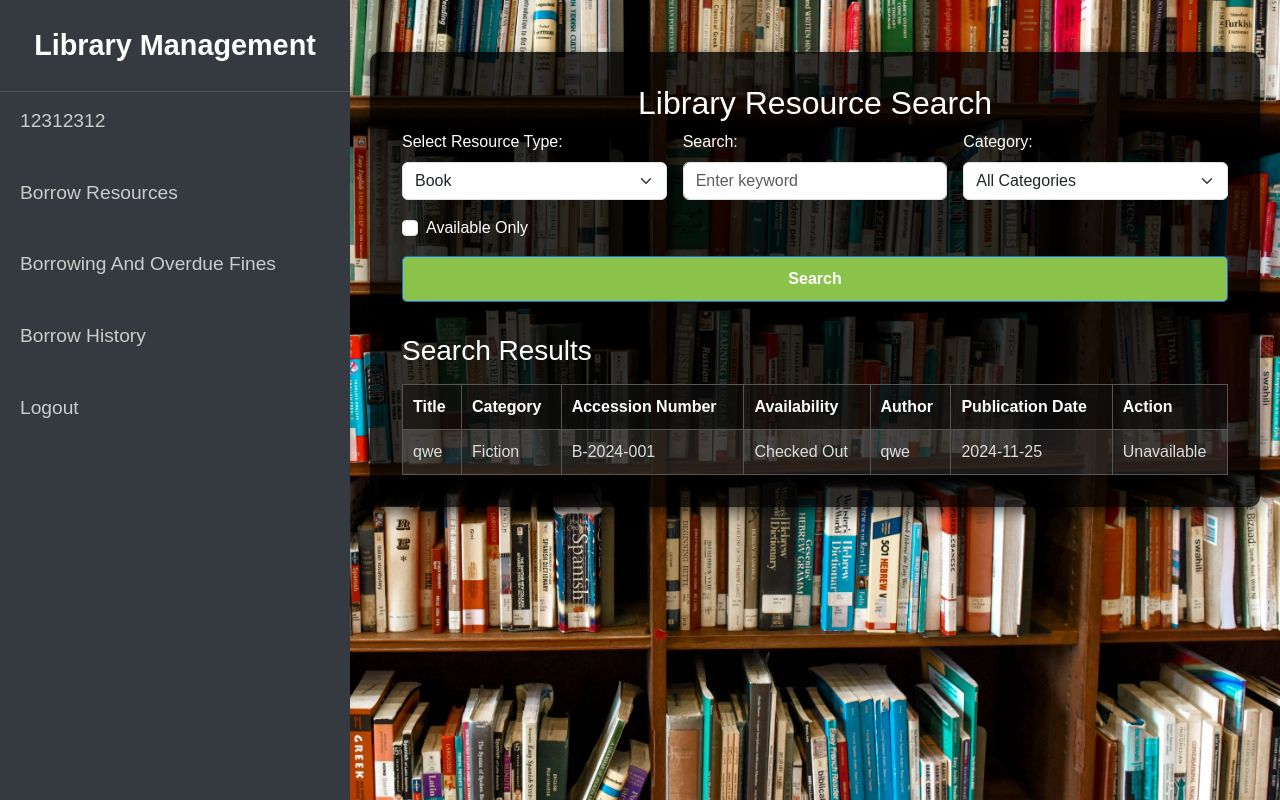
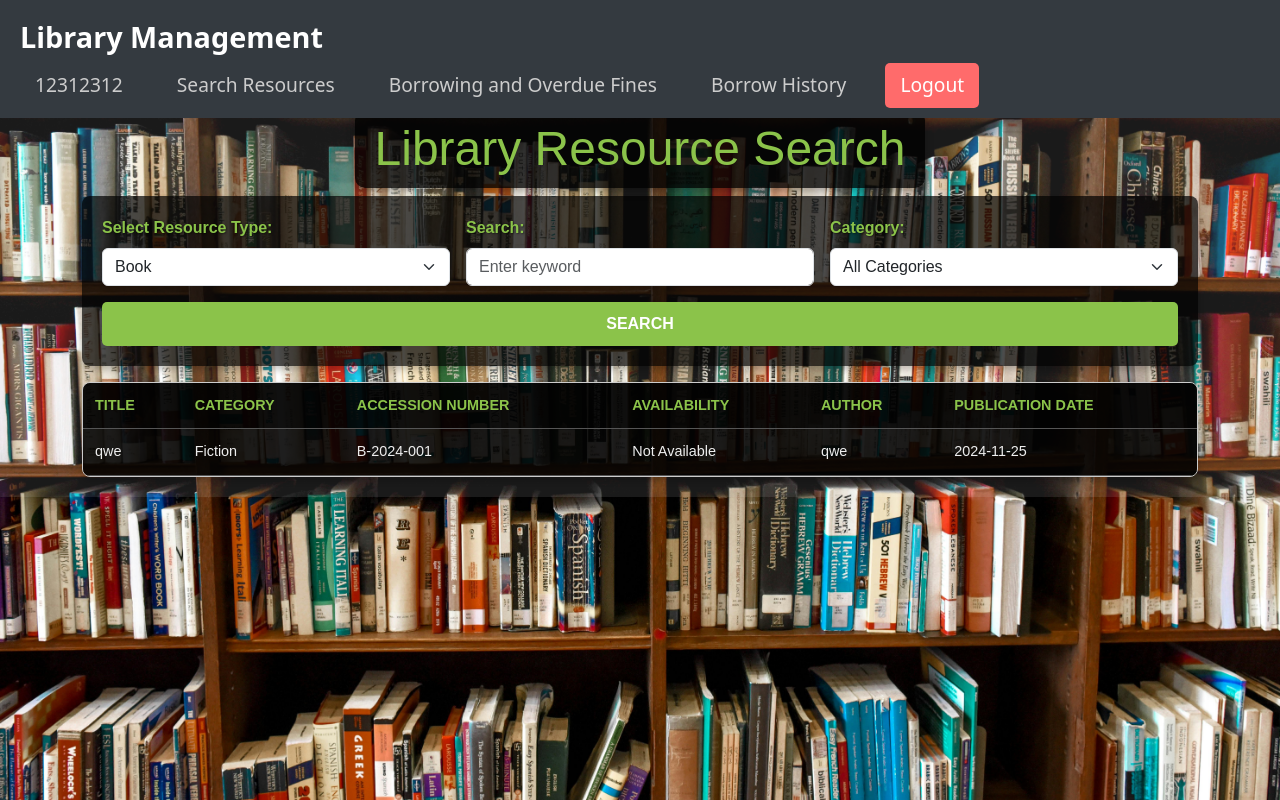
Before and after one commit to IamGotu/Library_Management, a PHP site: page /faculty/view.php in a window 1280 px wide. Run offline with PHP 8.4, Linux system fonts and the light colour scheme; a user stored in the database is signed in; data comes from the database, SQL or seed files in the repository.

Commit message:
redesigning view.php

```diff
--- /dev/null
+++ b/borrower/navbar.php
@@ -0,0 +1,23 @@
+<!-- Navigation Bar -->
+<nav class="navbar">
+    <a class="navbar-brand" href="#">Library Management</a>
+    <ul class="nav">
+        <!-- User Name and Profile -->
+        <li class="nav-item">
+            <a class="nav-link" href="profile.php"><?php echo htmlspecialchars($_SESSION['user_name'], ENT_QUOTES, 'UTF-8'); ?></a>
+        </li>
+        <!-- Navigation Links -->
+        <li class="nav-item">
+            <a class="nav-link" href="view.php">Search Resources</a>
+        </li>
+        <li class="nav-item">
+            <a class="nav-link" href="transact.php">Borrowing and Overdue Fines</a>
+        </li>
+        <li class="nav-item">
+            <a class="nav-link" href="borrow_history.php">Borrow History</a>
+        </li>
+        <li class="nav-item">
+            <a class="nav-link logout-link" href="../login/logout.php">Logout</a>
+        </li>
+    </ul>
+</nav>
--- a/faculty/view.php
+++ b/borrower/view.php
@@ -11,7 +11,7 @@ if (!isset($_SESSION['user_id']) || $_SESSION['user_type'] != 'faculty') {
 include '../config/db.php';
 
 // Function to search and filter books, media, and periodicals
-function searchLibraryResources($resourceType, $searchTerm = '', $filterCategory = '', $availableOnly = false) {
+function searchLibraryResources($resourceType, $searchTerm = '', $filterCategory = '') {
     global $pdo;
 
     // Start building the base SQL query
@@ -57,11 +57,6 @@ function searchLibraryResources($resourceType, $searchTerm = '', $filterCategory
         $sql .= " AND LR.Category = :filterCategory";
     }
 
-    // Apply availability filter if selected
-    if ($availableOnly) {
-        $sql .= " AND LR.AvailabilityStatus = 'Available'";
-    }
-
     $stmt = $pdo->prepare($sql);
     $stmt->bindValue(':resourceType', $resourceType);
 
@@ -98,44 +93,14 @@ function getCategoriesByResourceType($resourceType) {
 // Handle search form submission
 $searchTerm = $_GET['search'] ?? '';
 $filterCategory = $_GET['category'] ?? '';
-$availableOnly = isset($_GET['available_only']);
 $resourceType = $_GET['resource_type'] ?? 'Book'; // Default to 'Book' if no resource type is selected
 
 // Get the search results
-$resources = searchLibraryResources($resourceType, $searchTerm, $filterCategory, $availableOnly);
+$resources = searchLibraryResources($resourceType, $searchTerm, $filterCategory);
 
 // Get the list of categories based on resource type
 $categories = getCategoriesByResourceType($resourceType);
-
-// Handle borrow action
-if (isset($_GET['borrow_id'])) {
-    $resourceID = $_GET['borrow_id'];
-    $userID = $_SESSION['user_id'];
-
-    // Check faculty member's borrowed items count
-    $stmt = $pdo->prepare("SELECT COUNT(*) AS borrowed_count FROM borrow_transactions WHERE user_id = :userID AND return_date IS NULL");
-    $stmt->bindValue(':userID', $userID);
-    $stmt->execute();
-    $borrowedCount = $stmt->fetch(PDO::FETCH_ASSOC)['borrowed_count'];
-
-    if ($borrowedCount >= 5) {
-        echo "Please return previously borrowed items before borrowing a new one.";
-    } else {
-        $stmt = $pdo->prepare("SELECT AvailabilityStatus FROM LibraryResources WHERE ResourceID = :resourceID");
-        $stmt->bindValue(':resourceID', $resourceID);
-        $stmt->execute();
-        $resource = $stmt->fetch(PDO::FETCH_ASSOC);
-
-        if ($resource['AvailabilityStatus'] == 'Available') {
-            header("Location: borrow.php?resourceID=$resourceID&resourceType=$resourceType");
-            exit();
-        } else {
-            echo "This resource is currently unavailable.";
-        }
-    }
-}
 ?>
-
 
 <!DOCTYPE html>
 <html lang="en">
@@ -144,7 +109,7 @@ if (isset($_GET['borrow_id'])) {
     <meta name="viewport" content="width=device-width, initial-scale=1.0">
     <title>Search Library Resources</title>
     <link rel="stylesheet" href="https://cdn.jsdelivr.net/npm/bootstrap@5.3.2/dist/css/bootstrap.min.css">
-    <link rel="stylesheet" href="../components/css/faculty.css">
+    <link rel="stylesheet" href="../components/css/borrower.css">
     <link rel="icon" href="../components/image/book.png" type="image/x-icon">
 </head>
 <body>
@@ -154,7 +119,9 @@ if (isset($_GET['borrow_id'])) {
     <!-- Main Content -->
     <div class="content-wrapper">
         <div class="container">
+            <div class="centered-heading">
                 <h2>Library Resource Search</h2>
+            </div>
 
             <!-- Search and Filter Form -->
             <form method="GET" action="view.php">
@@ -183,15 +150,11 @@ if (isset($_GET['borrow_id'])) {
                         </select>
                     </div>
                 </div>
-                <div class="form-check mt-3">
-                    <input type="checkbox" class="form-check-input" id="available_only" name="available_only" <?php echo ($availableOnly) ? 'checked' : ''; ?>>
-                    <label for="available_only" class="form-check-label">Available Only</label>
-                </div>
                 <button type="submit" class="btn btn-primary mt-3 w-100">Search</button>
             </form>
 
             <!-- Search Results Table -->
-            <h3>Search Results</h3>
+            <div class="table-container">
                 <table>
                     <thead>
                         <tr>
@@ -209,7 +172,6 @@ if (isset($_GET['borrow_id'])) {
                                 <th>Volume</th>
                                 <th>Publication Date</th>
                             <?php endif; ?>
-                        <th>Action</th>
                         </tr>
                     </thead>
                     <tbody>
@@ -219,7 +181,7 @@ if (isset($_GET['borrow_id'])) {
                                     <td><?php echo htmlspecialchars($resource['Title']); ?></td>
                                     <td><?php echo htmlspecialchars($resource['Category']); ?></td>
                                     <td><?php echo htmlspecialchars($resource['AccessionNumber']); ?></td>
-                                <td><?php echo htmlspecialchars($resource['AvailabilityStatus'] == 'Available' ? 'Available' : 'Checked Out'); ?></td>
+                                    <td><?php echo htmlspecialchars($resource['AvailabilityStatus'] == 'Available' ? 'Available' : 'Not Available'); ?></td>
                                     <?php if ($resourceType == 'Book'): ?>
                                         <td><?php echo htmlspecialchars($resource['AuthorOrType'] ?? 'N/A'); ?></td>
                                         <td><?php echo htmlspecialchars($resource['ExtraInfo'] ?? 'N/A'); ?></td>
@@ -230,13 +192,6 @@ if (isset($_GET['borrow_id'])) {
                                         <td><?php echo htmlspecialchars($resource['AuthorOrType'] ?? 'N/A'); ?></td>
                                         <td><?php echo htmlspecialchars($resource['ExtraInfo'] ?? 'N/A'); ?></td>
                                     <?php endif; ?>
-                                <td>
-                                    <?php if ($resource['AvailabilityStatus'] == 'Available'): ?>
-                                        <a href="view.php?borrow_id=<?php echo $resource['ResourceID']; ?>" class="btn btn-success btn-sm">Borrow</a>
-                                    <?php else: ?>
-                                        <span>Unavailable</span>
-                                    <?php endif; ?>
-                                </td>
                                 </tr>
                             <?php endforeach; ?>
                         <?php else: ?>
@@ -246,6 +201,7 @@ if (isset($_GET['borrow_id'])) {
                 </table>
             </div>
         </div>
+    </div>
 
     <script src="https://cdn.jsdelivr.net/npm/bootstrap@5.3.2/dist/js/bootstrap.bundle.min.js"></script>
 </body>
--- /dev/null
+++ b/components/css/borrower.css
@@ -0,0 +1,257 @@
+/* Navigation Bar Container */
+.navbar {
+    width: 100%;
+    background-color: #343a40;
+    color: white;
+    display: flex;
+    justify-content: space-between; /* Space between brand and navigation links */
+    align-items: center;
+    padding: 10px 20px;
+    position: fixed;
+    top: 0;
+    left: 0;
+    z-index: 1050;
+}
+
+/* Navbar Brand */
+.navbar-brand {
+    font-size: 1.8rem;
+    font-weight: bold;
+    color: white;
+    text-decoration: none;
+}
+
+/* Navigation Links Container */
+.nav {
+    list-style: none;
+    display: flex;
+    gap: 1.5rem; /* Space between links */
+    margin: 0;
+    padding: 0;
+}
+
+/* Navigation Links */
+.nav-link {
+    color: #ccc;
+    text-decoration: none;
+    font-size: 1.2rem;
+    font-weight: 500;
+    padding: 8px 15px; /* Add some padding for spacing */
+    border-radius: 5px; /* Rounded hover effect */
+}
+
+/* Hover and Active Styles */
+.nav-link:hover {
+    background-color: #8bc34a;
+    color: white;
+}
+
+.nav-link.active {
+    background-color: #007bff;
+    color: white;
+}
+
+/* Logout Link Style */
+.logout-link {
+    background-color: #ff6b6b;
+    color: white;
+    padding: 8px 15px;
+    border-radius: 5px;
+}
+
+.logout-link:hover {
+    background-color: #ff5252;
+}
+
+/* Responsive Design */
+@media (max-width: 768px) {
+    .nav {
+        flex-direction: column; /* Stack links vertically on smaller screens */
+        gap: 0.5rem;
+    }
+
+    .nav-link {
+        font-size: 1rem;
+        padding: 10px;
+    }
+}
+
+/* ------------------------------------------------------------------------------------------------*/
+
+/* Background Styling */
+body {
+    background: url('../Image/pexels-element5-1370295.jpg') no-repeat center center fixed;
+    background-size: cover; /* Ensures the image covers the entire viewport */
+}
+
+/* Main Content Wrapper */
+.content-wrapper {
+    margin-top: 70px; /* Avoid navbar overlap */
+    padding: 20px; /* Consistent spacing */
+    overflow: hidden; /* Prevent scrolling on the main content */
+    background-color: rgba(255, 255, 255, 0.1); /* Subtle background for the content */
+    color: #fff; /* Light text for readability */
+    font-family: Arial, sans-serif;
+}
+
+/* Scrollable Table Container */
+.table-container {
+    max-height: 400px; /* Fixed height for scrollable area */
+    overflow-y: auto; /* Enable vertical scrolling */
+    overflow-x: auto; /* Enable horizontal scrolling for wide tables */
+    margin-top: 1rem; /* Space above the table */
+    border: 1px solid #ccc; /* Neutral border color */
+    border-radius: 8px; /* Smooth edges */
+    background-color: rgba(0, 0, 0, 0.7); /* Slightly darker semi-transparent background */
+    box-shadow: 0 4px 6px rgba(0, 0, 0, 0.2); /* Subtle shadow for depth */
+}
+
+/* Table Styling */
+table {
+    width: 100%; /* Full width table */
+    border-collapse: collapse; /* Remove cell spacing */
+    color: #eee; /* Light text color */
+    font-size: 0.9rem; /* Slightly smaller text for readability */
+}
+
+table th, table td {
+    padding: 12px; /* Consistent cell padding */
+    text-align: left; /* Left-aligned text */
+    border-bottom: 1px solid #555; /* Subtle row dividers */
+}
+
+table th {
+    background-color: rgba(0, 0, 0, 0.8); /* Darker background for header row */
+    color: #8bc34a; /* Highlighted header text */
+    font-weight: bold; /* Emphasized headers */
+    text-transform: uppercase; /* Header text in uppercase */
+}
+
+table td {
+    background-color: rgba(0, 0, 0, 0.6); /* Alternate background for rows */
+}
+
+/* Hover Effect for Rows */
+table tbody tr:hover {
+    background-color: rgba(139, 195, 74, 0.2); /* Soft green highlight on hover */
+}
+
+/* Scrollbar Styling */
+.table-container::-webkit-scrollbar {
+    width: 10px; /* Width of vertical scrollbar */
+    height: 10px; /* Height of horizontal scrollbar */
+}
+
+.table-container::-webkit-scrollbar-thumb {
+    background-color: #8bc34a; /* Thumb color */
+    border-radius: 5px; /* Rounded corners */
+}
+
+.table-container::-webkit-scrollbar-track {
+    background: rgba(0, 0, 0, 0.3); /* Track background */
+}
+
+/* Horizontally centered container */
+.centered-heading {
+    text-align: center; /* Center the text horizontally */
+    margin-top: 20px; /* Optional: Add spacing from the top */
+}
+
+/* Styling for the heading */
+.centered-heading h2 {
+    color: #8bc34a; /* White text for visibility */
+    font-size: 3rem; /* Adjust size as needed */
+    padding: 10px 20px; /* Add spacing for better appearance */
+    background-color: rgba(0, 0, 0, 0.8); /* Optional: background for the text */
+    border-radius: 10px; /* Rounded corners */
+    display: inline-block; /* Ensures the background fits the text */
+    box-shadow: 0 4px 8px rgba(0, 0, 0, 0.3); /* Subtle shadow */
+}
+
+/* Heading Styling */
+h3 {
+    color: #8bc34a; /* Highlighted heading */
+    text-align: center; /* Centered heading */
+    margin-bottom: 1rem; /* Space below heading */
+}
+
+/* Form Label Styling */
+form label {
+    color: #8bc34a; /* Highlighted green text for visibility */
+    font-weight: bold; /* Emphasize the labels */
+    text-shadow: 1px 1px 2px rgba(0, 0, 0, 0.5); /* Subtle shadow for better contrast */
+    margin-bottom: 5px; /* Add spacing below labels */
+    display: block; /* Ensure labels are on their own line */
+}
+
+/* Input and Select Styling */
+form input, form select {
+    color: #000; /* Dark text for readability */
+    background-color: #fff; /* Light background for inputs */
+    border: 1px solid #8bc34a; /* Green accent border */
+    border-radius: 5px; /* Smooth edges */
+    padding: 10px; /* Comfortable padding */
+}
+
+form input:focus, form select:focus {
+    border-color: #7cb342; /* Darker green focus border */
+    outline: none; /* Remove default outline */
+    box-shadow: 0 0 5px rgba(139, 195, 74, 0.7); /* Subtle glow effect */
+}
+
+/* Submit Button */
+form .btn-primary {
+    background-color: #8bc34a; /* Green background */
+    color: #fff; /* White text */
+    border: none; /* No border */
+    padding: 10px 20px; /* Spacing */
+    border-radius: 5px; /* Rounded corners */
+    font-size: 1rem; /* Standard font size */
+    font-weight: bold; /* Emphasized text */
+    text-transform: uppercase; /* Uppercase for buttons */
+    transition: background-color 0.3s; /* Smooth transition */
+}
+
+form .btn-primary:hover {
+    background-color: #7cb342; /* Slightly darker on hover */
+    cursor: pointer; /* Pointer cursor */
+}
+
+/* Optional Background for Form Section */
+form {
+    background-color: rgba(0, 0, 0, 0.7); /* Semi-transparent dark background */
+    padding: 20px; /* Add some padding */
+    border-radius: 8px; /* Smooth corners */
+    box-shadow: 0 4px 6px rgba(0, 0, 0, 0.2); /* Subtle shadow for depth */
+}
+
+/* Submit Button */
+.btn-primary {
+    background-color: #8bc34a; /* Green background */
+    color: #fff; /* White text */
+    border: none; /* No border */
+    padding: 10px 20px; /* Spacing */
+    border-radius: 5px; /* Rounded corners */
+    font-size: 1rem; /* Standard font size */
+    font-weight: bold; /* Emphasized text */
+    text-transform: uppercase; /* Uppercase for buttons */
+    transition: background-color 0.3s; /* Smooth transition */
+}
+
+.btn-primary:hover {
+    background-color: #7cb342; /* Slightly darker on hover */
+    cursor: pointer; /* Pointer cursor */
+}
+
+/* Feedback Messages */
+.error-message {
+    color: #ff6b6b;
+    font-size: 0.9rem;
+    margin-top: 1rem;
+}
+
+.success-message {
+    color: #8bc34a;
+    font-size: 0.9rem;
+    margin-top: 1rem;
+}
--- a/components/css/faculty.css
+++ /dev/null
@@ -1,214 +0,0 @@
-/* Sidebar container styling */
-.sidebar {
-    width: 350px;
-    height: 100vh;
-    background-color: #343a40;
-    color: white;
-    display: flex;
-    flex-direction: column;
-    position: fixed;
-    top: 0;
-    left: 0;
-    transition: transform 0.3s ease-in-out; /* Smooth toggle transition */
-}
-
-/* Collapsed sidebar */
-.sidebar.collapsed {
-    transform: translateX(-100%);
-}
-
-/* Sidebar brand/title styling */
-.sidebar .navbar-brand {
-    font-size: 1.8rem; /* Larger brand text */
-    font-weight: bold;
-    padding: 1.5rem;
-    text-align: center;
-    color: white;
-    text-decoration: none;
-    border-bottom: 1px solid #495057; /* Divider below brand */
-}
-
-/* Sidebar navigation links */
-.sidebar .nav-link {
-    color: #ccc;
-    padding: 15px 20px; /* Increase padding for better spacing */
-    text-decoration: none;
-    font-size: 1.2rem; /* Larger font size for links */
-    font-weight: 500; /* Slightly bolder text */
-}
-
-/* Hover effect for links */
-.sidebar .nav-link:hover {
-    background-color: #8bc34a;
-    color: white;
-    border-radius: 5px; /* Rounded corners for hover effect */
-}
-
-/* Active link styling */
-.sidebar .nav-link.active {
-    background-color: #007bff;
-    color: white;
-    border-radius: 5px; /* Match hover effect styling */
-}
-
-/* Sidebar item spacing */
-.sidebar .nav-item {
-    margin-bottom: 0.8rem; /* Slightly larger spacing between items */
-}
-
-/* Hamburger menu button */
-#sidebarToggle {
-    position: fixed;
-    top: 15px;
-    left: 15px;
-    z-index: 1050; /* Above the sidebar */
-    font-size: 2rem; /* Larger hamburger icon */
-    color: #343a40;
-    background: none;
-    border: none;
-    outline: none;
-    cursor: pointer;
-}
-
-#sidebarToggle:hover {
-    color: #007bff;
-}
-
-
-
-
-
-/* Main Content Wrapper */
-.content-wrapper {
-    margin-left: 350px; /* Same as the sidebar width */
-    padding: 20px; /* Add some spacing around the content */
-    transition: margin-left 0.3s ease-in-out; /* Match the sidebar's toggle animation */
-}
-
-/* Responsive Adjustment */
-@media (max-width: 768px) {
-    .sidebar {
-        width: 250px; /* Narrower sidebar for smaller screens */
-    }
-    .content-wrapper {
-        margin-left: 250px; /* Adjust content for smaller sidebar */
-    }
-}
-
-/* Adjusting the background and overall page design */
-body {
-    background: url('../Image/pexels-element5-1370295.jpg') no-repeat center center fixed;
-    background-size: cover;
-    background-attachment: fixed;
-    color: #fff;
-    font-family: Arial, sans-serif;
-}
-
-.container {
-    background-color: rgba(0, 0, 0, 0.8);
-    padding: 2rem;
-    border-radius: 10px;
-    box-shadow: 0 5px 15px rgba(0, 0, 0, 0.6);
-    max-width: 900px;
-    margin: 2rem auto;
-    color: #fff;
-}
-
-h2 {
-    color: #ffffff;
-    text-align: center;
-}
-
-/* Styling the form */
-form {
-    margin-bottom: 2rem;
-}
-
-form label {
-    color: #fff;
-}
-
-form input, form select {
-    background-color: rgba(0, 0, 0, 0.6); /* Subtle background for better contrast */
-    color: #ccc; /* Light gray text for better readability */
-    border: 1px solid #8bc34a;
-    border-radius: 5px;
-}
-
-form select option {
-    color: #000; /* Black text for dropdown options to improve visibility */
-    background-color: #fff; /* Ensure options are readable on hover or selection */
-}
-
-form input::placeholder, form select {
-    color: #999; /* Slightly darker gray for placeholders */
-}
-
-form input:focus, form select:focus {
-    background-color: rgba(0, 0, 0, 0.8); /* Slightly darker background on focus */
-    color: #ccc; /* Consistent with regular text */
-    border-color: #8bc34a;
-    box-shadow: none;
-}
-
-/* Search results table */
-table {
-    width: 100%;
-    margin-top: 1rem;
-    border-collapse: collapse;
-    background-color: rgba(255, 255, 255, 0.1);
-}
-
-table th, table td {
-    padding: 10px;
-    text-align: left;
-    border: 1px solid #555;
-}
-
-table th {
-    background-color: rgba(0, 0, 0, 0.6);
-    color: #fff;
-}
-
-table td {
-    color: #ddd;
-}
-
-a {
-    color: #8bc34a;
-    text-decoration: none;
-}
-
-a:hover {
-    text-decoration: underline;
-}
-
-/* Go back button */
-.btn-primary {
-    display: block;
-    width: fit-content;
-    margin: 1rem auto 0;
-    padding: 10px 20px;
-    background-color: #8bc34a;
-    color: #fff;
-    text-align: center;
-    text-decoration: none;
-    border-radius: 5px;
-    font-weight: bold;
-}
-
-.btn-primary:hover {
-    background-color: #7cb342;
-}
-
-.error-message {
-    color: #ff6b6b;
-    font-size: 0.9rem;
-    margin-top: 1rem;
-}
-
-.success-message {
-    color: #8bc34a;
-    font-size: 0.9rem;
-    margin-top: 1rem;
-}
--- a/faculty/navbar.php
+++ /dev/null
@@ -1,23 +0,0 @@
-<!-- Sidebar -->
-<nav class="sidebar">
-    <a class="navbar-brand" href="#">Library Management</a>
-    <ul class="nav flex-column">
-        <!-- User Name and Profile -->
-        <li class="nav-item">
-            <a class="nav-link" href="#"><?php echo htmlspecialchars($_SESSION['user_name'], ENT_QUOTES, 'UTF-8'); ?></a>
-        </li>
-        <!-- Navigation Links -->
-        <li class="nav-item">
-            <a class="nav-link" href="view.php">Borrow Resources</a>
-        </li>
-        <li class="nav-item">
-            <a class="nav-link" href="transact.php">Borrowing And Overdue Fines</a>
-        </li>
-        <li class="nav-item">
-            <a class="nav-link" href="borrow_history.php">Borrow History</a>
-        </li>
-        <li class="nav-item">
-            <a class="nav-link" href="../login/logout.php">Logout</a>
-        </li>
-    </ul>
-</nav>
```
Also changed, not shown: faculty/borrow.php (deleted, +0 -163 lines), login/function.php (+5 -2 lines), borrower/Transact.php (renamed from faculty/Transact.php), borrower/borrow_history.php (renamed from faculty/borrow_history.php), borrower/profile.php (added). Lines whose indentation alone changed are shown as unchanged.
